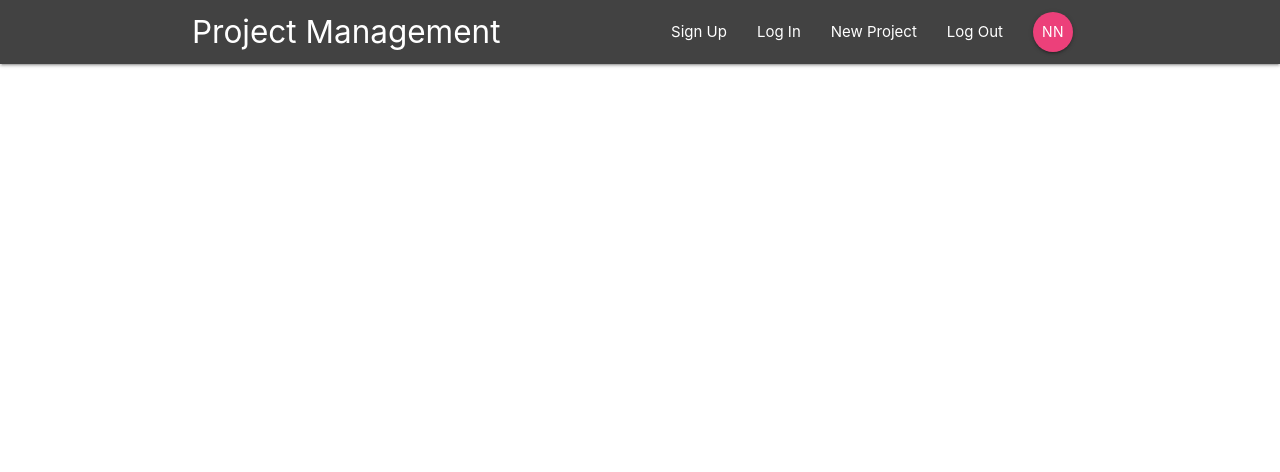
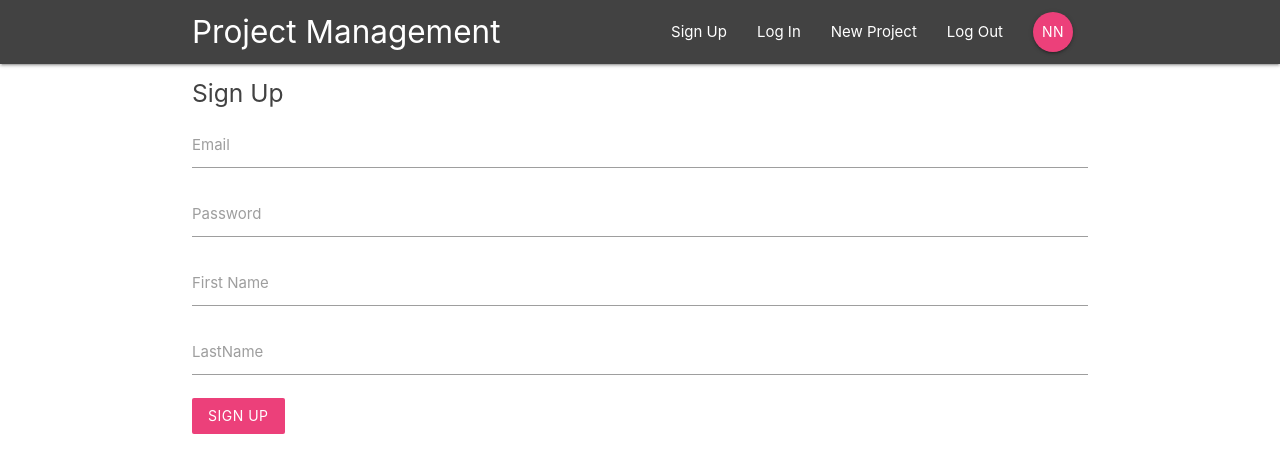
Before and after one commit to TobiOladoja/react-projectmanagement, a React (Create React App) app: page /signup in a window 1280 px wide. Shown: the top 472 px of the page. Built offline with nearby package versions, Linux system fonts and the light colour scheme.

Commit message:
Done Sign Up component 70%, console log testing

```diff
--- a/src/App.js
+++ b/src/App.js
@@ -4,6 +4,7 @@
 import Dashboard from './components/dashboard/Dashboard';
 import ProjectDetails from './components/projects/ProjectDetails';
 import SignIn from './components/auth/SignIn';
+import SignUp from './components/auth/SignUp';
 
 export default class App extends Component {
   render() {
@@ -16,6 +17,7 @@
             <Route exact path='/' component={Dashboard} />
             <Route path='/project/:id' component={ProjectDetails} />
             <Route path='/signin' component={SignIn} />
+            <Route path='/signup' component={SignUp} />
           </Switch>
         </div>
       </BrowserRouter>
--- a/src/components/auth/SignUp.js
+++ b/src/components/auth/SignUp.js
@@ -0,0 +1,56 @@
+import React, { Component } from 'react';
+
+export class SignUp extends Component {
+  state = {
+    email: '',
+    password: '',
+    firstName: '',
+    lastName: ''
+  };
+  handleChange = e => {
+    //   Update property - target id, so if it targets email then email will update,
+    //   if password then password will be updated. Whichever input the user types into
+    // will update. and use e.target.value so we can update the state with the value with
+    //   whatever the target element is being changed with.
+    this.setState({
+      [e.target.id]: e.target.value
+    });
+  };
+  handleSubmit = e => {
+    //   prevent default action of form being submitted and page being refreshed when pressed enter.container
+    // console log logs in whats been done in handleChange as it updates state.
+    e.preventDefault();
+    console.log(this.state);
+  };
+  render() {
+    return (
+      // Contain all material in a central column
+      <div className='container'>
+        <form onSubmit={this.handleSubmit} className='white'>
+          <h5 className='grey-text text-darken-3'>Sign Up</h5>
+          <div className='input-field'>
+            <label htmlFor='email'>Email</label>
+            <input type='email' id='email' onChange={this.handleChange} />
+          </div>
+          <div className='input-field'>
+            <label htmlFor='password'>Password</label>
+            <input type='password' id='password' onChange={this.handleChange} />
+          </div>
+          <div className='input-field'>
+            <label htmlFor='firstName'>First Name</label>
+            <input type='text' id='firstName' onChange={this.handleChange} />
+          </div>
+          <div className='input-field'>
+            <label htmlFor='lastName'>LastName</label>
+            <input type='text' id='lastName' onChange={this.handleChange} />
+          </div>
+          <div className='input-field'>
+            <button className='btn pink lighten-1 z-depth-0'>Sign Up</button>
+          </div>
+        </form>
+      </div>
+    );
+  }
+}
+
+export default SignUp;
```
